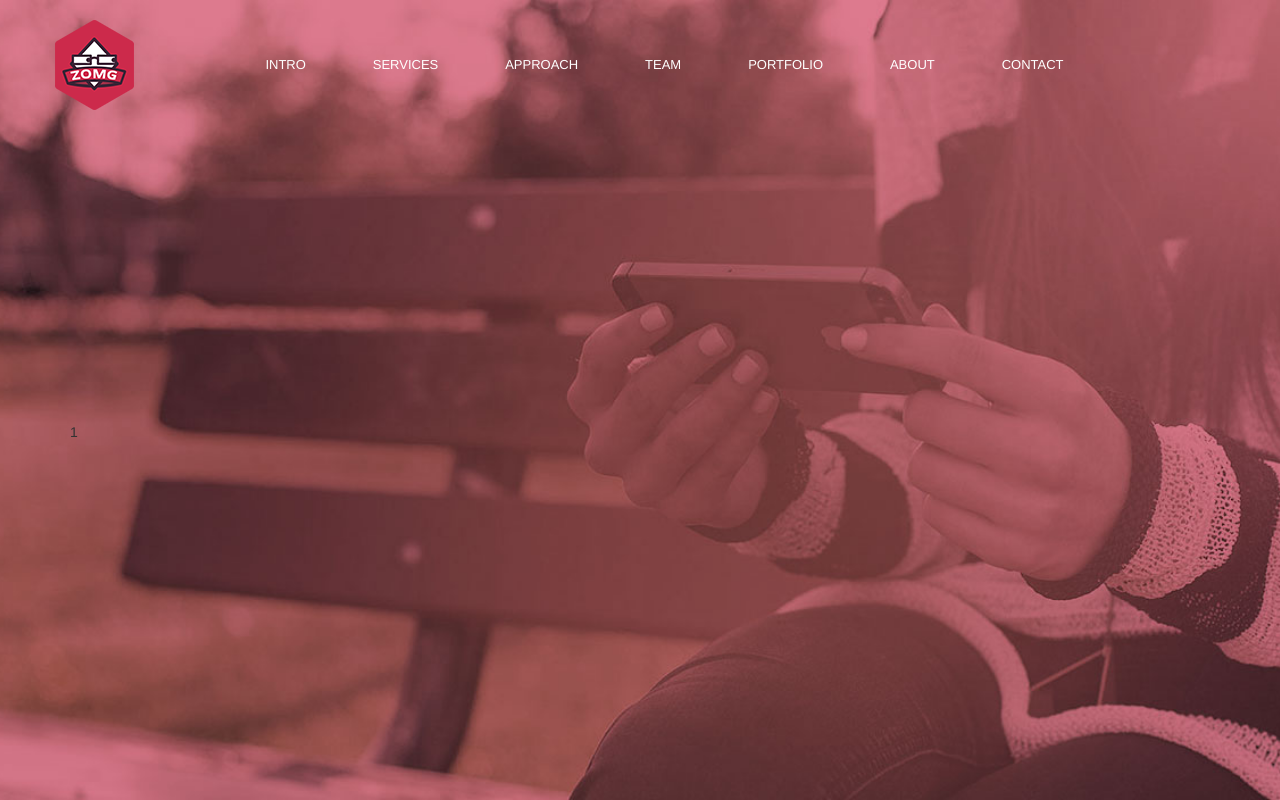
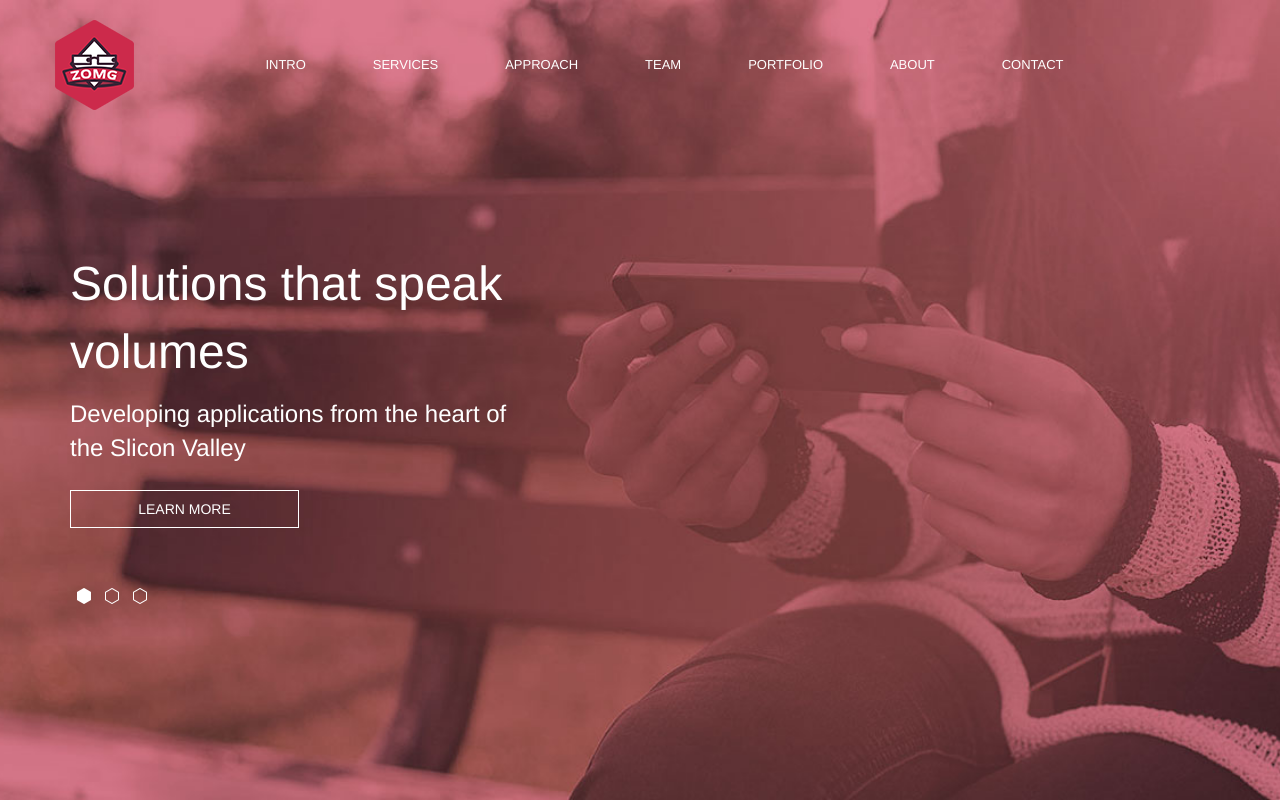
Before and after one commit to kongolml/zomg.io, a PHP site: page / in a window 1280 px wide. Run offline with PHP 8.4, Linux system fonts and the light colour scheme.

Commit message:
Working on
- owl-dots

```diff
--- a/code/css/main.css
+++ b/code/css/main.css
@@ -1,3 +1,7 @@
+a, a:hover, a:focus, a:active {
+	text-decoration: none;
+}
+
 .navbar {
 	z-index: 10;
 	position: fixed;
@@ -44,8 +48,8 @@
 	padding: 0;
 }
 
-.navbar-default .nav>li>a:hover {
-	color: white;
+.nav>li>a:hover, .nav>li>a:focus {
+	background-color: transparent;
 }
 
 .unfolded .nav {
@@ -74,12 +78,20 @@
   	border-top-color: transparent;
   	width: 30px;
   	opacity: 1;
-	transition: 700ms;
-	-webkit-transition: 700ms;
+	transition: margin-left 700ms;
+	-webkit-transition: margin-left 700ms;
 }
 
 .unfolded .pointer {
 	opacity: 0;
+}
+
+body[active-section="portfolio"] .pointer {
+	border-bottom-color: #dcc6bf;
+}
+
+body[active-section="contact"] .pointer {
+	border-bottom-color: #ca2a4a;
 }
 
 .nav-justified>li {
@@ -108,6 +120,31 @@ img {
 	background: url('../img/intro/first-bg.jpg') no-repeat center /cover;
 }
 
+.intro .item .title {
+	font-size: 48px;
+	color: white;
+}
+
+.intro .item .description {
+	font-size: 24px;
+	color: white;
+}
+
+.intro .item .link {
+	color: white;
+	display: block;
+	text-transform: uppercase;
+	border: 1px solid white;
+	padding: 8px;
+	text-align: center;
+	max-width: 50%;
+	margin: 25px 0 45px;
+}
+
+.intro .owl-dots {
+	text-align: left;
+}
+
 .services p {
 	color: #686868;
 	font-size: 14px;
@@ -133,6 +170,13 @@ img {
 .approach p {
 	color: #686868;
 	font-size: 24px;
+}
+
+.approach .owl-dots {
+	  width: 66.66666667%;
+	  margin-left: 33%;
+  text-align: left;
+  padding-left: 15px;
 }
 
 .team p {
@@ -249,8 +293,67 @@ filter: progid:DXImageTransform.Microsoft.gradient( startColorstr='#dcc6bf', end
     font-size: 24px;
 }
 
+.about .quote span {
+	font-size: 32px;
+	color: #ca2a4a;
+}
+
 .about .author {
     color: #ca2a4a;
 
     font-size: 18px;
 }
+
+.about .owl-dots {
+	  max-width: 50%;
+  margin-left: 50%;
+  text-align: left;
+  padding-left: 15px;
+}
+
+.contact {
+	background-color: #ca2a4a;
+}
+
+.contact .title {
+	font-size: 48px;
+	color: white;
+}
+
+.contact .description {
+	font-size: 24px;
+	color: white;
+}
+
+
+
+/* miscellaneous */
+.owl-theme .owl-dots .owl-dot span {
+	background: transparent url('../img/miscellaneous/dot-white.png');
+	border-radius: 0;
+	width: 14px;
+	height: 16px;
+}
+
+.owl-theme .owl-dots .owl-dot.active span, .owl-theme .owl-dots .owl-dot:hover span {
+	background: transparent url('../img/miscellaneous/dot-white-active.png');
+}
+
+.approach .owl-theme .owl-dots .owl-dot span, .about .owl-theme .owl-dots .owl-dot span {
+	background: transparent url('../img/miscellaneous/dot-red.png');
+}
+
+.approach .owl-theme .owl-dots .owl-dot.active span, .approach .owl-theme .owl-dots .owl-dot:hover span, .about .owl-theme .owl-dots .owl-dot.active span, .about .owl-theme .owl-dots .owl-dot:hover span {
+	background: transparent url('../img/miscellaneous/dot-red-active.png');
+}
+
+.portfolio .owl-theme .owl-dots .owl-dot span {
+	background: transparent url('../img/miscellaneous/dot-gray.png');
+	border-radius: 0;
+	width: 14px;
+	height: 16px;
+}
+
+.portfolio .owl-theme .owl-dots .owl-dot.active span, .portfolio .owl-theme .owl-dots .owl-dot:hover span {
+	background: transparent url('../img/miscellaneous/dot-gray-active.png');
+}
--- a/code/index.html
+++ b/code/index.html
@@ -61,8 +61,28 @@
           <article class="intro section">
             <div class="container">
               <div class="row">
-                <div class="col-xs-12">
-                  1
+                <div class="col-xs-12 col-md-5">
+                  <div class="owl-carousel">
+
+                    <div class="item">
+                      <p class="title">Solutions that speak volumes</p>
+                      <p class="description">Developing applications from the heart of the Slicon Valley</p>
+                      <a href="#" class="link">learn more</a>
+                    </div><!-- item -->
+
+                    <div class="item">
+                      <p class="title">Solutions that speak volumes</p>
+                      <p class="description">Developing applications from the heart of the Slicon Valley</p>
+                      <a href="#" class="link">learn more</a>
+                    </div><!-- item -->
+
+                    <div class="item">
+                      <p class="title">Solutions that speak volumes</p>
+                      <p class="description">Developing applications from the heart of the Slicon Valley</p>
+                      <a href="#" class="link">learn more</a>
+                    </div><!-- item -->
+
+                  </div><!-- owl-carousel -->
                 </div><!-- col-xs-12 -->
               </div><!-- row -->
             </div><!-- container -->
@@ -254,7 +274,7 @@
                         <p class="description">Zomg is located at the heart of the Silicon Valley and is comprised of engineers with experience from large Silicon Valley corporations such as Linkedin, Intel, Google, Apple. We focus on software and application development, web development, prototyping. We also have highly-skilled hardware engineers and take selective hardware projects.</p>
                       </div><!-- col-md-6 -->
                       <div class="col-xs-12 col-md-6">
-                        <p class="quote">Zomg folks developed an API for us in very productive and efficient way, meeting short deadlines” -
+                        <p class="quote"><span>"</span>Zomg folks developed an API for us in very productive and efficient way, meeting short deadlines” -
                         <span class="author">Alina Kharina, CEO of SkillGravity</span>
                         </p>
                       </div><!-- col-md-6 -->
@@ -266,7 +286,7 @@
                         <p class="description">Zomg is located at the heart ohave highly-skilled hardware engineers and take selective hardware projects.</p>
                       </div><!-- col-md-6 -->
                       <div class="col-xs-12 col-md-6">
-                        <p class="quote">Zomg for us in very productive and efficient way, meeting short deadlines” -
+                        <p class="quote"><span>"</span>Zomg for us in very productive and efficient way, meeting short deadlines” -
                         <span class="author">Alinina, CEO of SkillGravity</span>
                         </p>
                       </div><!-- col-md-6 -->
@@ -278,7 +298,7 @@
                         <p class="description">Zomg is l. We also have highly-skilled hardware engineers and take selective hardware projects.</p>
                       </div><!-- col-md-6 -->
                       <div class="col-xs-12 col-md-6">
-                        <p class="quote">Zomg folks developeAPI for us in very produt way, meeting short deadlines” -
+                        <p class="quote"><span>"</span>Zomg folks developeAPI for us in very produt way, meeting short deadlines” -
                         <span class="author">Alina KhlGravity</span>
                         </p>
                       </div><!-- col-md-6 -->
@@ -292,9 +312,13 @@
           <article class="contact section">
             <div class="container">
               <div class="row">
-                <div class="col-xs-12">
-                  7
-                </div><!-- col-xs-12 -->
+                <div class="col-xs-12 col-md-6">
+                  <p class="title">Contact Us</p>
+                  <p class="description">Interested to know more?<br>Drop us a line!</p>
+                </div><!--  col-md-6 -->
+                <div class="col-xs-12 col-md-6">
+
+                </div><!--  col-md-6 -->
               </div><!-- row -->
             </div><!-- container -->
           </article><!-- contact -->
--- a/code/js/main.js
+++ b/code/js/main.js
@@ -23,8 +23,15 @@ $(document).ready(function(){
 			//set position of menu pointer
 			var pointerTranslate = $(".nav li").eq(nextIndex-1).position().left + $(".nav li").eq(nextIndex-1).width()/2 - 15;
 			$(".pointer").css("margin-left", pointerTranslate);
+
+			$("body").attr("active-section", $("article.active").data("anchor"));
 		},
 
+	});
+
+	$('.intro .owl-carousel').owlCarousel({
+	    loop: true,
+	    items: 1,
 	});
 
 	$('.approach .owl-carousel').owlCarousel({
```
Also changed, not shown: code/img/miscellaneous/dot-gray-active.png (added), code/img/miscellaneous/dot-gray.png (added), code/img/miscellaneous/dot-red-active.png (added), code/img/miscellaneous/dot-red.png (added), code/img/miscellaneous/dot-white-active.png (added), code/img/miscellaneous/dot-white.png (added).
